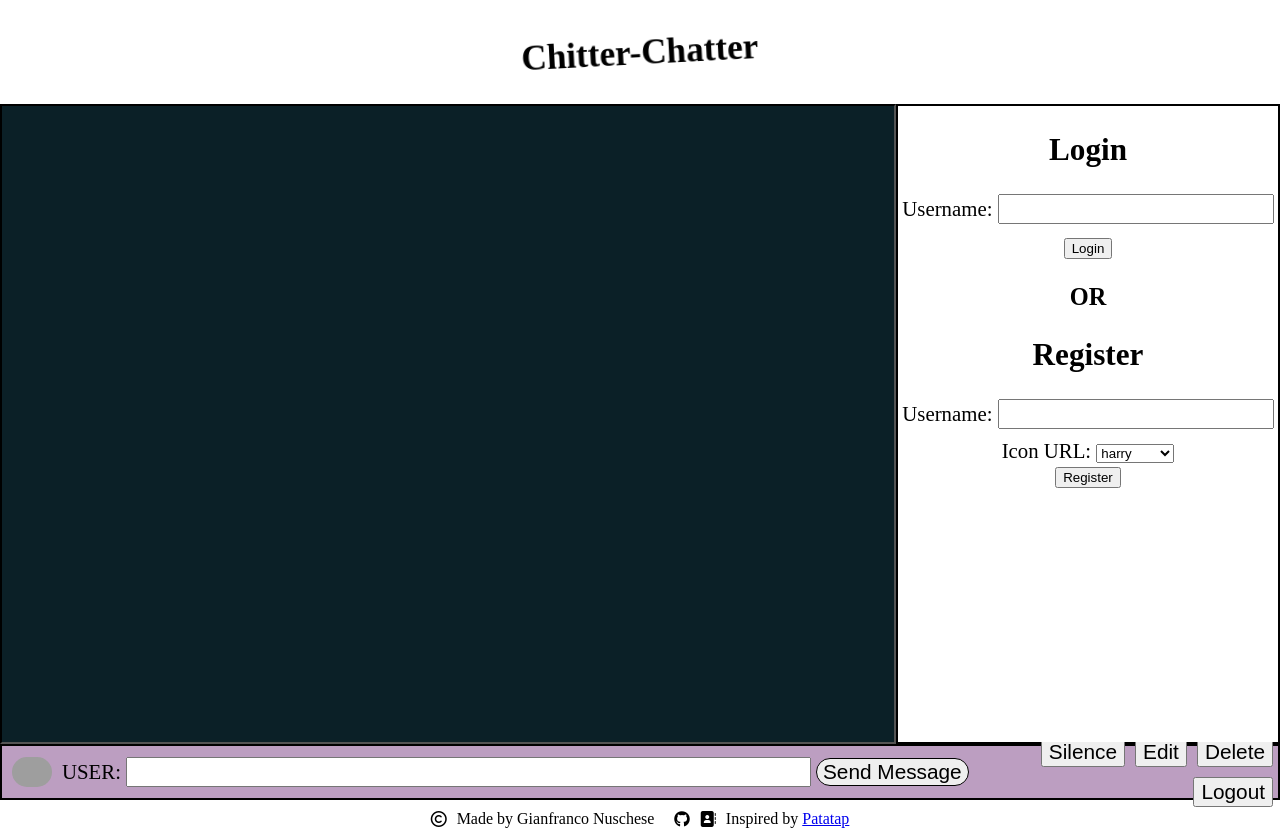
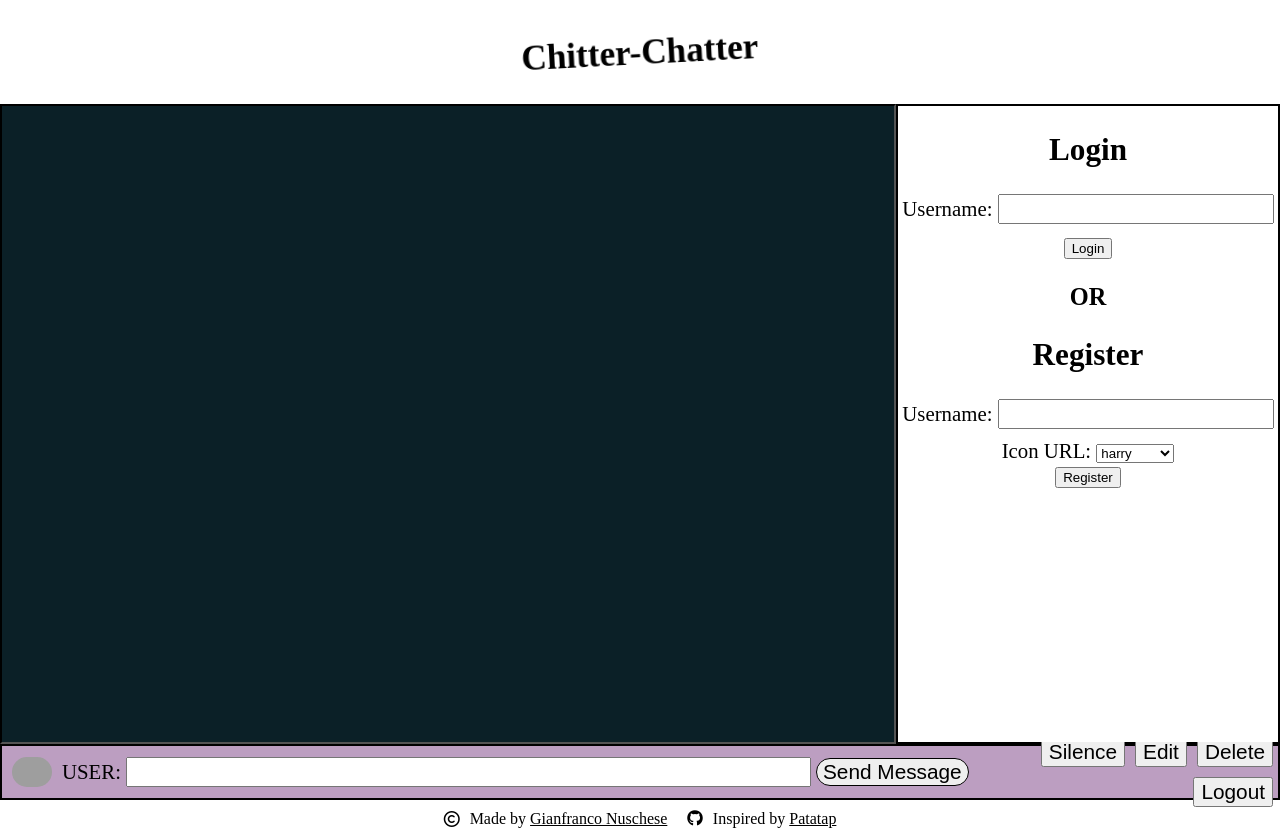
Before and after one commit to Giagnus64/Chitter-Chatter-Front-End, a website built with webpack: page dist/index.html in a window 1280 px wide. Both pictures are taken after a click on the button "Logout". Built offline with nearby package versions, Linux system fonts and the light colour scheme; grey boxes are pictures that could not be loaded; files whose address does not match are found by name.

Commit message:
Added links to footer, fixed a bug with polling

```diff
--- a/src/main.js
+++ b/src/main.js
@@ -390,6 +390,7 @@ function deleteUser(){
 }
 
 function logoutUser(){
+    if (currentInterval) { clearInterval(currentInterval) }
     usernameDisplay.dataset.currentUserId = "none";
     currentUserImage.src = defaultUrl
     usernameDisplay.innerText = "USER" + ":"
```
Also changed, not shown: dist/index.css, dist/index.html.
